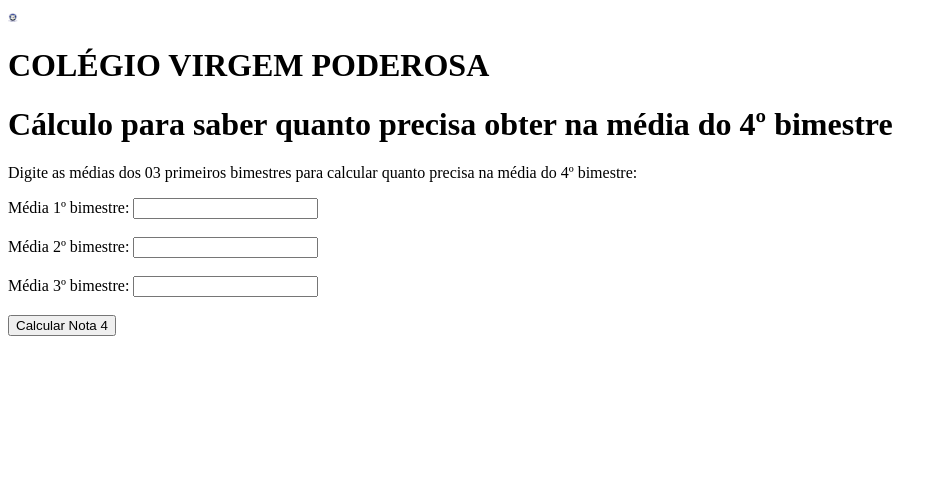
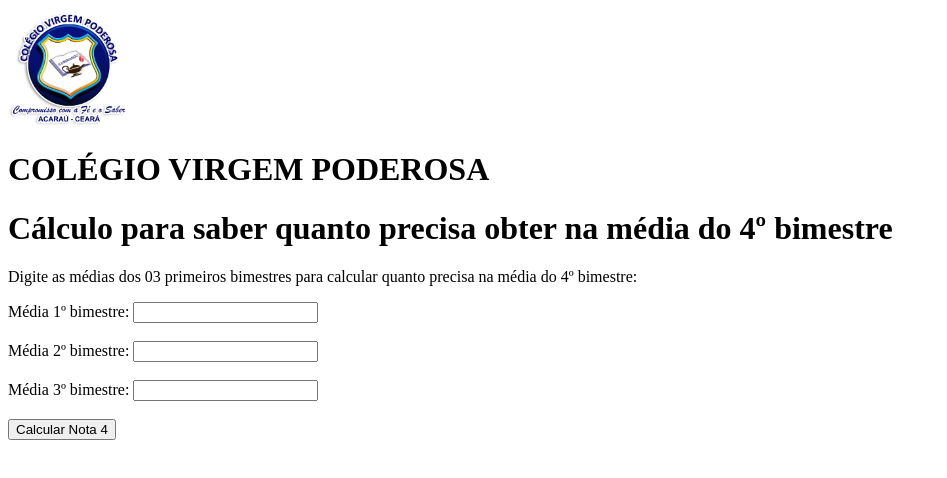
Before and after one commit to Lucas-Vitoriano/index, a plain HTML site: page index.html in a window 1280 px wide. Shown: the whole page, without its empty margins (0-947 px from the left). Drawn offline with Linux system fonts and the light colour scheme.

Commit message:
Update index.html

```diff
--- a/index.html
+++ b/index.html
@@ -20,7 +20,7 @@
     </script>
 </head>
 <body>
-    <img src="index/CVP_BORDA (3).png" alt="LogoCVP" width="10" height="auto">
+    <img src="index/CVP_BORDA (3).png" alt="LogoCVP" width="10%" height="auto">
     <h1>COLÉGIO VIRGEM PODEROSA</h1>
     <h1>Cálculo para saber quanto precisa obter na média do 4º bimestre</h1>
     <p>Digite as médias dos 03 primeiros bimestres para calcular quanto precisa na média do 4º bimestre:</p>
```
